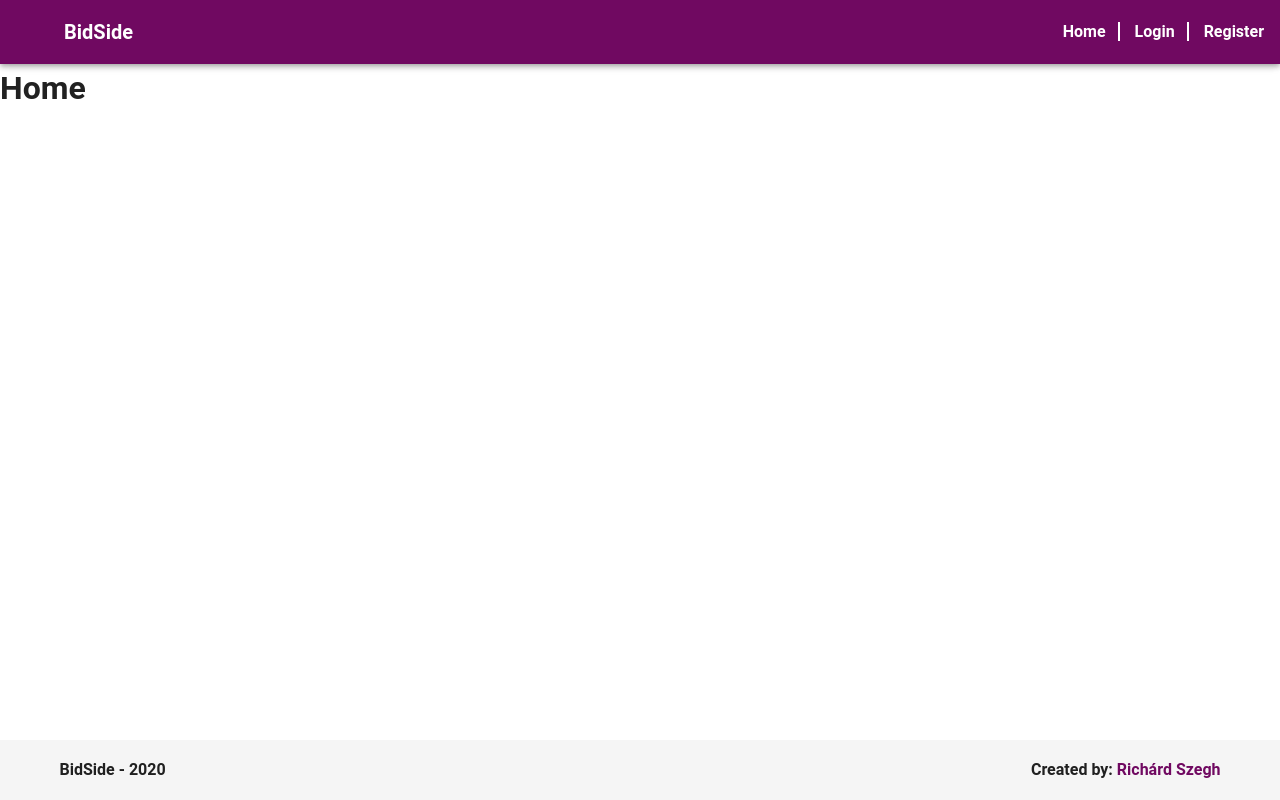
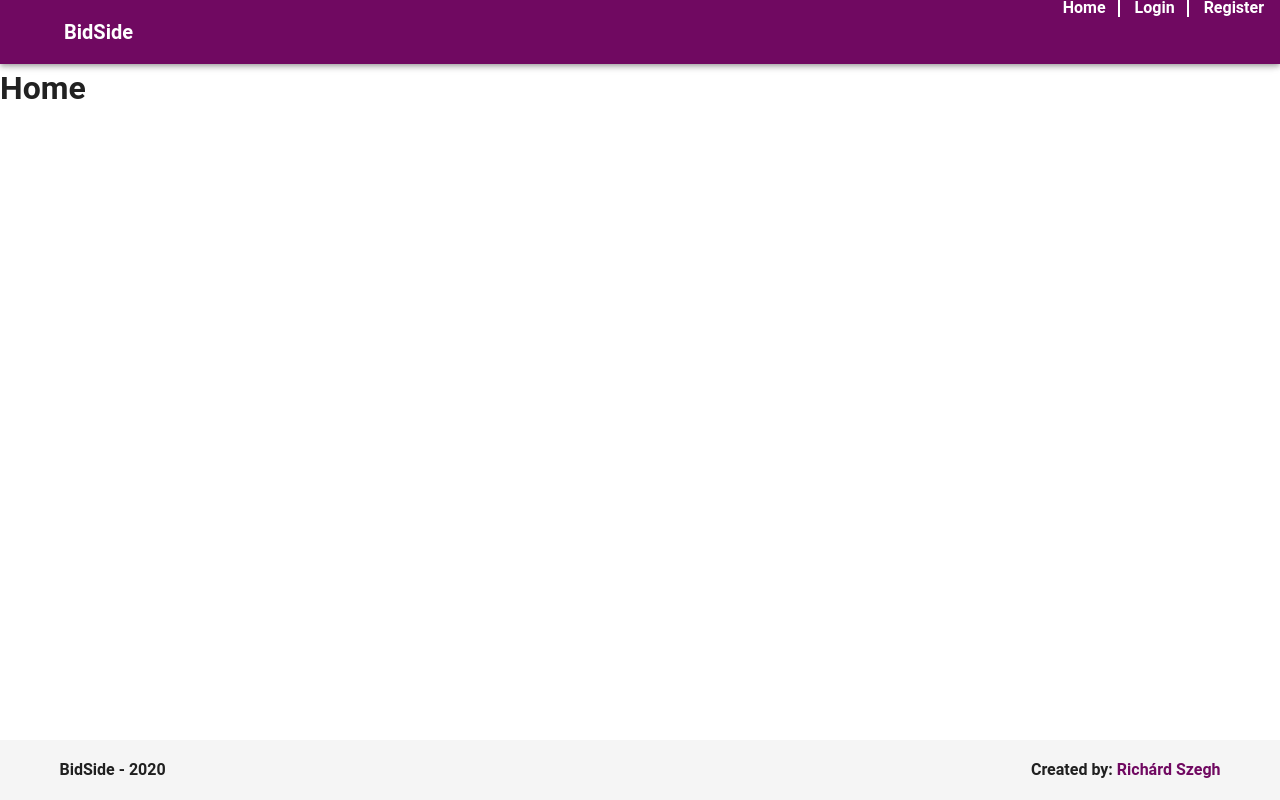
Before and after one commit to BidSide/frontend, a Vue app: page / in a window 1280 px wide. Built offline with nearby package versions, Linux system fonts and the light colour scheme; the HTML template or start-up script is replaced by a standard one.

Commit message:
mobile nav: toggle state

```diff
--- a/src/components/Header/HeaderNavigation.vue
+++ b/src/components/Header/HeaderNavigation.vue
@@ -1,10 +1,8 @@
 <template>
   <div>
-    <!-- desktop nav -->
     <HeaderNavigationDesktop :links="links" />
 
-    <!-- mobile nav -->
-    <div class="d-block d-md-none"></div>
+    <HeaderNavigationMobile :links="links" />
   </div>
 </template>
 
@@ -14,14 +12,16 @@ import Component from 'vue-class-component';
 
 // Components
 import HeaderNavigationDesktop from './HeaderNavigationDesktop.vue';
+import HeaderNavigationMobile from './HeaderNavigationMobile.vue';
 
 @Component({
   components: {
-    HeaderNavigationDesktop
+    HeaderNavigationDesktop,
+    HeaderNavigationMobile
   }
 })
 export default class HeaderNavigation extends Vue {
-  links = [
+  private links = [
     {
       label: 'Home',
       url: '/'
--- /dev/null
+++ b/src/components/Header/HeaderNavigationMobile.vue
@@ -0,0 +1,35 @@
+<template>
+  <div>
+    <v-btn icon @click.prevent="toggleDrawer">
+      <v-icon>mdi-menu</v-icon>
+    </v-btn>
+  </div>
+</template>
+
+<script lang="ts">
+import Vue from 'vue';
+import Component from 'vue-class-component';
+import { Prop } from 'vue-property-decorator';
+
+@Component
+export default class HeaderNavigationMobile extends Vue {
+  @Prop({
+    type: Array,
+    required: true
+  })
+  readonly links!: {
+    label: string;
+    url: string;
+  }[];
+
+  private isDrawerOpen = false;
+
+  toggleDrawer(): void {
+    this.isDrawerOpen = !this.isDrawerOpen;
+  }
+
+  closeDrawer(): void {
+    this.isDrawerOpen = false;
+  }
+}
+</script>
```
